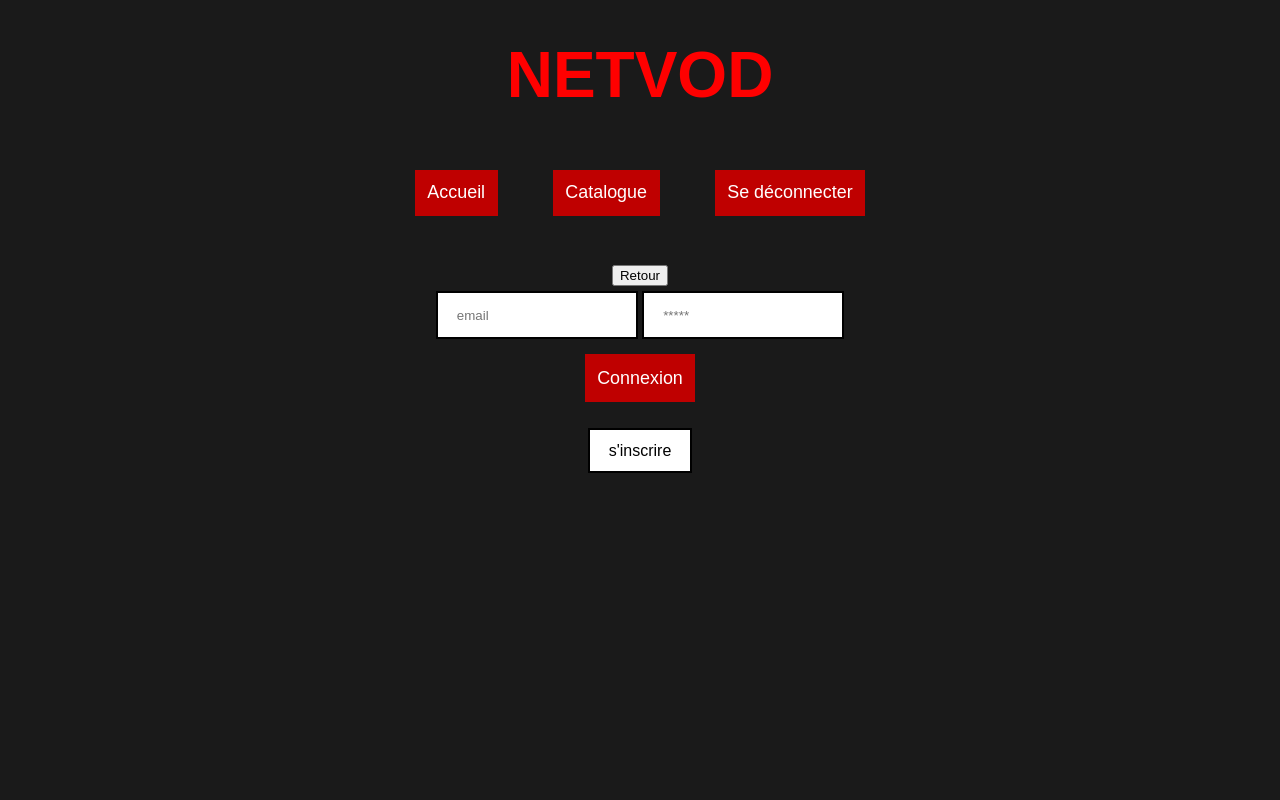
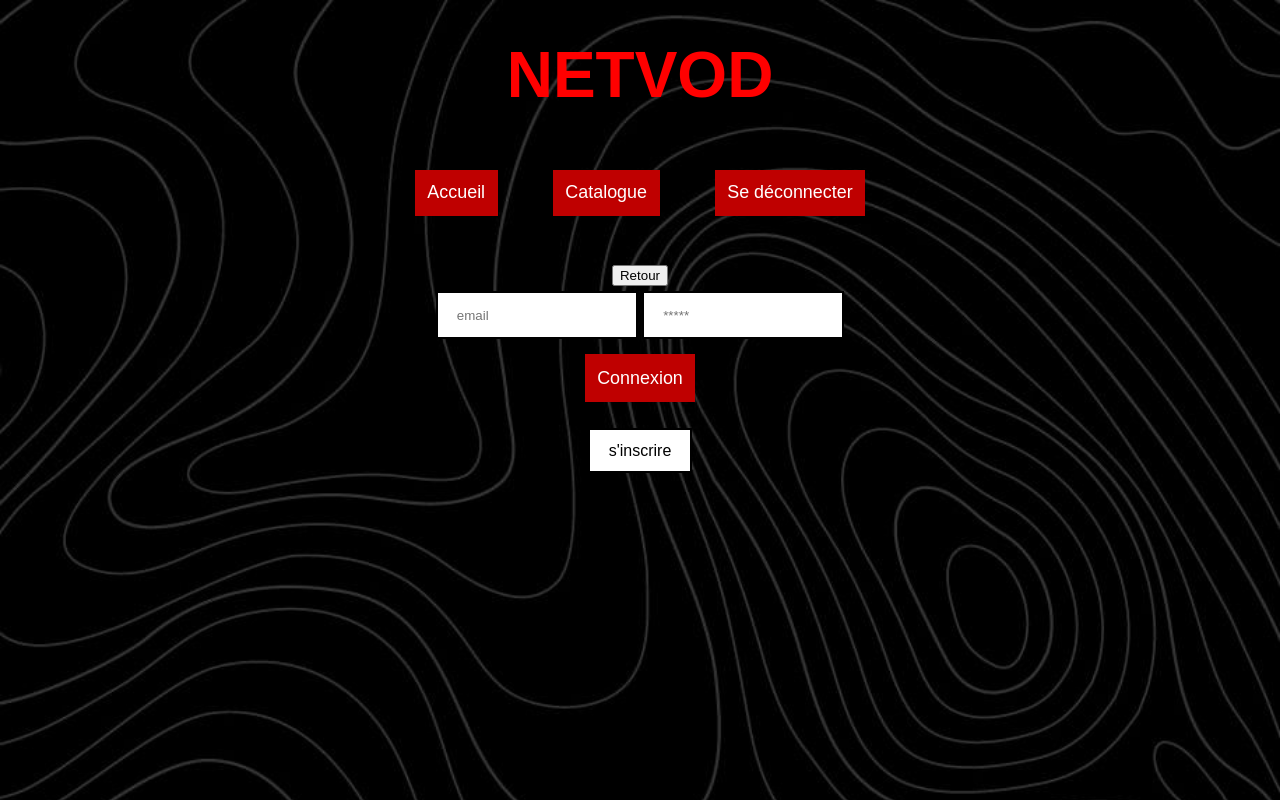
Before and after one commit to Perrier-Remi/SAE_dev_web, a PHP site: page / in a window 1280 px wide. Run offline with PHP 8.4, Linux system fonts and the light colour scheme.

Commit message:
Ajout du fond image

```diff
--- a/src/classes/styles/styleAction.css
+++ b/src/classes/styles/styleAction.css
@@ -1,6 +1,8 @@
 body
 {
-    background-color: #1a1a1a;
+    background-image:url("img_1.png");
+    background-repeat: no-repeat;
+    background-size: cover;
     color:white;
     font-family: Arial;
     text-align: center;
```
